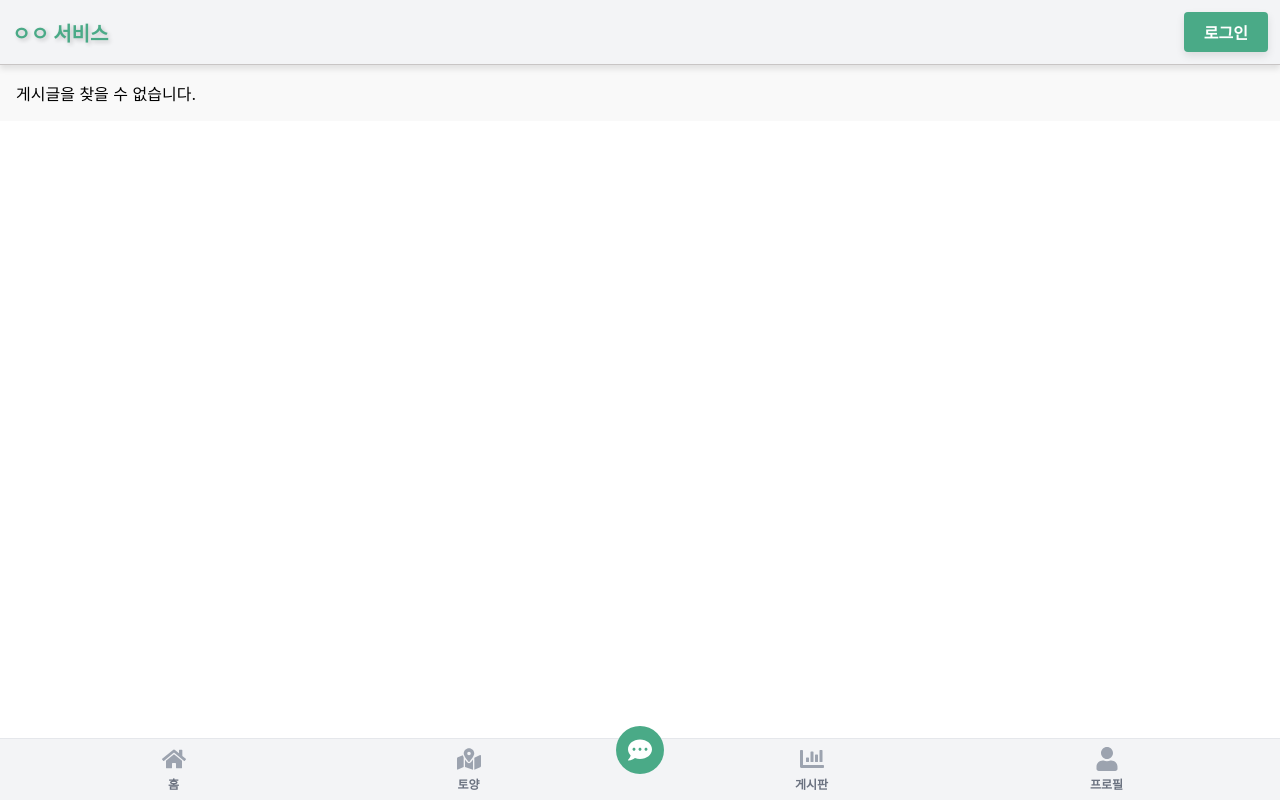
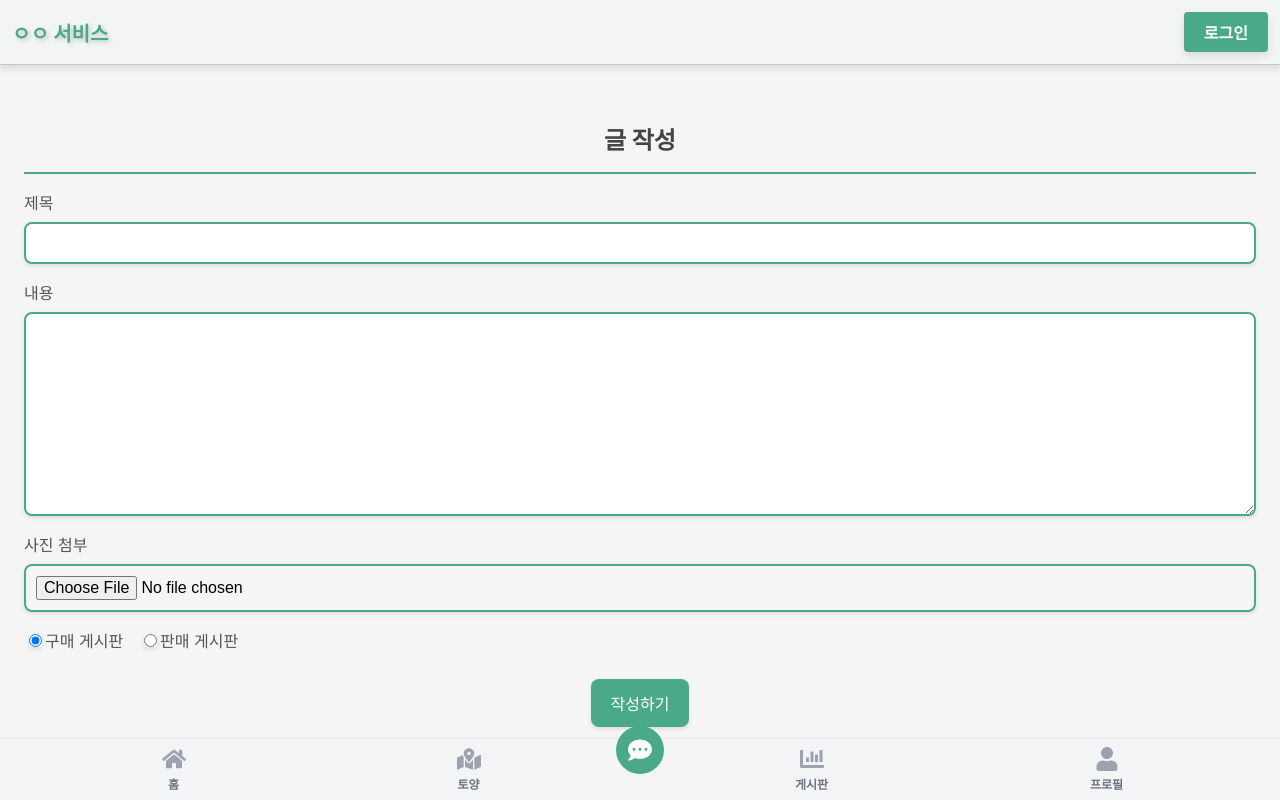
Before and after one commit to kt-bigproject28/bigproject28, a React (Create React App) app: page /post/write in a window 1280 px wide. Built offline with nearby package versions, Linux system fonts and the light colour scheme.

Commit message:
feat: 글 작성 페이지 구현

```diff
--- a/src/App.js
+++ b/src/App.js
@@ -6,6 +6,7 @@ import BuyBoardPage from "./pages/BuyBoardPage";
 import SellBoardPage from "./pages/SellBoardPage";
 import MyBoardPage from "./pages/MyBoardPage";
 import PostDetailPage from "./pages/PostDetailPage";
+import WritePostPage from "./pages/WritePostPage";
 
 function App() {
   return (
@@ -18,6 +19,7 @@ function App() {
           <Route path="sellboard" element={<SellBoardPage />} />
           <Route path="myboard" element={<MyBoardPage />} />
           <Route path="post/:id" element={<PostDetailPage />} />
+          <Route path="post/write" element={<WritePostPage />} />
         </Route>
       </Routes>
     </BrowserRouter>
--- /dev/null
+++ b/src/components/templates/WritePostTemplate.jsx
@@ -0,0 +1,179 @@
+import React, { useState } from "react";
+import styled from "styled-components";
+
+const Container = styled.div`
+  padding: 24px;
+  background-color: #f5f5f5;
+`;
+
+const Title = styled.h1`
+  font-size: 24px;
+  color: #444;
+  padding: 16px 0;
+  border-bottom: 2px solid #4aaa87;
+  margin-bottom: 16px;
+  text-align: center;
+`;
+
+const Form = styled.form`
+  display: flex;
+  flex-direction: column;
+`;
+
+const Label = styled.label`
+  font-size: 16px;
+  color: #555;
+  margin-bottom: 8px;
+`;
+
+const Input = styled.input`
+  padding: 10px;
+  font-size: 16px;
+  border: 2px solid #4aaa87;
+  border-radius: 8px;
+  margin-bottom: 16px;
+  box-shadow: 0 2px 4px rgba(0, 0, 0, 0.1);
+
+  &:focus {
+    outline: none;
+    border-color: #6dc4b0;
+  }
+`;
+
+const Textarea = styled.textarea`
+  padding: 10px;
+  font-size: 16px;
+  border: 2px solid #4aaa87;
+  border-radius: 8px;
+  margin-bottom: 16px;
+  box-shadow: 0 2px 4px rgba(0, 0, 0, 0.1);
+
+  &:focus {
+    outline: none;
+    border-color: #6dc4b0;
+  }
+`;
+
+const Button = styled.button`
+  padding: 12px 20px;
+  font-size: 16px;
+  color: #fff;
+  background-color: #4aaa87;
+  border: none;
+  border-radius: 8px;
+  cursor: pointer;
+  box-shadow: 0 2px 4px rgba(0, 0, 0, 0.1);
+  align-self: center;
+
+  &:hover {
+    background-color: #3e8e75;
+  }
+`;
+
+const RadioGroup = styled.div`
+  margin-bottom: 16px;
+`;
+
+const RadioLabel = styled.label`
+  font-size: 16px;
+  color: #555;
+  margin-right: 16px;
+`;
+
+const WritePostTemplate = () => {
+  const [title, setTitle] = useState("");
+  const [content, setContent] = useState("");
+  const [image, setImage] = useState(null);
+  const [postType, setPostType] = useState("buy");
+
+  const handleTitleChange = (event) => {
+    setTitle(event.target.value);
+  };
+
+  const handleContentChange = (event) => {
+    setContent(event.target.value);
+  };
+
+  const handleImageChange = (event) => {
+    setImage(event.target.files[0]);
+  };
+
+  const handlePostTypeChange = (event) => {
+    setPostType(event.target.value);
+  };
+
+  const handleSubmit = (event) => {
+    event.preventDefault();
+    const formData = new FormData();
+    formData.append("title", title);
+    formData.append("date", new Date().toISOString());
+    formData.append("content", content);
+    formData.append("image", image);
+    formData.append("postType", postType);
+
+    // 테스트로 콘솔에 출력합니다.
+    for (let [key, value] of formData.entries()) {
+      console.log(`${key}: ${value}`);
+    }
+
+    // 작성 후 초기화
+    setTitle("");
+    setContent("");
+    setImage(null);
+    setPostType("buy");
+  };
+
+  return (
+    <Container>
+      <Title>글 작성</Title>
+      <Form onSubmit={handleSubmit}>
+        <Label htmlFor="title">제목</Label>
+        <Input
+          type="text"
+          id="title"
+          value={title}
+          onChange={handleTitleChange}
+          required
+        />
+        <Label htmlFor="content">내용</Label>
+        <Textarea
+          id="content"
+          rows="10"
+          value={content}
+          onChange={handleContentChange}
+          required
+        />
+        <Label htmlFor="image">사진 첨부</Label>
+        <Input
+          type="file"
+          id="image"
+          onChange={handleImageChange}
+          accept="image/*"
+        />
+        <RadioGroup>
+          <RadioLabel>
+            <Input
+              type="radio"
+              value="buy"
+              checked={postType === "buy"}
+              onChange={handlePostTypeChange}
+            />
+            구매 게시판
+          </RadioLabel>
+          <RadioLabel>
+            <Input
+              type="radio"
+              value="sell"
+              checked={postType === "sell"}
+              onChange={handlePostTypeChange}
+            />
+            판매 게시판
+          </RadioLabel>
+        </RadioGroup>
+        <Button type="submit">작성하기</Button>
+      </Form>
+    </Container>
+  );
+};
+
+export default WritePostTemplate;
--- /dev/null
+++ b/src/pages/WritePostPage.jsx
@@ -0,0 +1,7 @@
+import WritePostTemplate from "../components/templates/WritePostTemplate";
+
+const WritePostPage = () => {
+  return <WritePostTemplate />;
+};
+
+export default WritePostPage;
```
